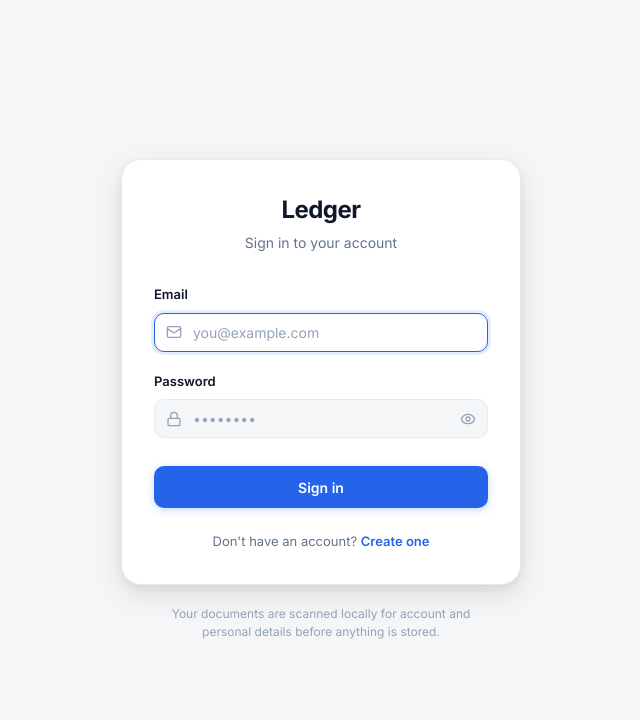
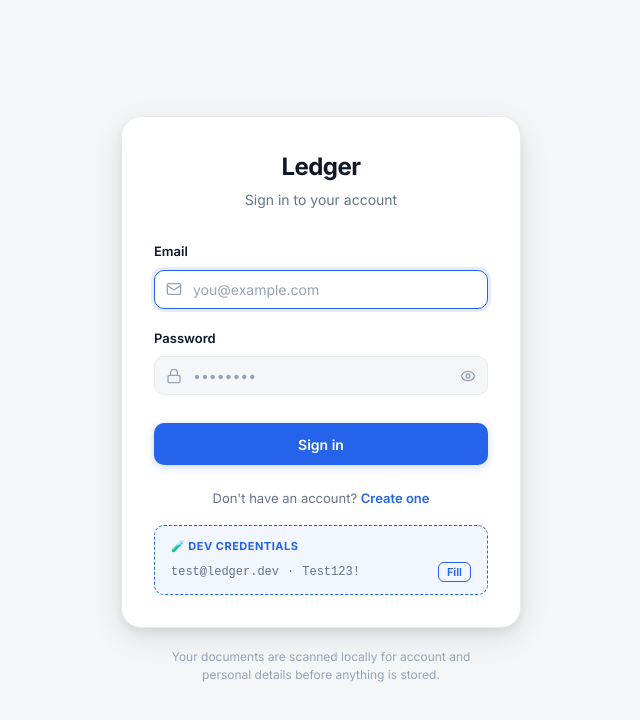
Before and after one commit to LKONDETI/expense-tracker, a React (Vite) app in the folder ledger/: page /login in a window 1280 px wide. Shown: the top 720 px of the page, without its empty margins (319-959 px from the left). Built offline with nearby package versions, Linux system fonts and the light colour scheme; no server answers.

Commit message:
feat: dev credentials hint on Login page
- Shows test@ledger.dev / Test123! only in dev mode (import.meta.env.DEV)
- Fill button auto-populates the form fields on click
- Automatically hidden in production builds
- Test account created in Neon DB

```diff
--- a/ledger/src/index.css
+++ b/ledger/src/index.css
@@ -1352,6 +1352,52 @@
   line-height: 1.5;
 }
 
+/* Dev-only test credentials hint */
+.auth-dev-hint {
+  margin-top: var(--space-4);
+  background: rgba(37, 99, 235, 0.06);
+  border: 1px dashed var(--color-brand);
+  border-radius: var(--radius-md);
+  padding: var(--space-3) var(--space-4);
+}
+
+.auth-dev-hint-label {
+  font-size: 11px;
+  font-weight: 700;
+  color: var(--color-brand);
+  text-transform: uppercase;
+  letter-spacing: 0.5px;
+  margin-bottom: var(--space-2);
+}
+
+.auth-dev-hint-row {
+  display: flex;
+  align-items: center;
+  gap: var(--space-2);
+  font-size: 12px;
+  font-family: monospace;
+  color: var(--color-text-secondary);
+}
+
+.auth-dev-fill-btn {
+  margin-left: auto;
+  font-size: 11px;
+  font-weight: 600;
+  font-family: var(--font-sans);
+  color: var(--color-brand);
+  background: none;
+  border: 1px solid var(--color-brand);
+  border-radius: var(--radius-sm);
+  padding: 2px 8px;
+  cursor: pointer;
+  transition: background var(--transition-fast), color var(--transition-fast);
+}
+
+.auth-dev-fill-btn:hover {
+  background: var(--color-brand);
+  color: white;
+}
+
 /* --- Sidebar Logout Button --------------------------------- */
 .sidebar-logout-btn {
   display: flex;
--- a/ledger/src/pages/Login/Login.jsx
+++ b/ledger/src/pages/Login/Login.jsx
@@ -126,6 +126,25 @@
             Create one
           </Link>
         </p>
+
+        {/* ── Dev-only test credentials hint ── */}
+        {import.meta.env.DEV && (
+          <div className="auth-dev-hint">
+            <p className="auth-dev-hint-label">🧪 Dev credentials</p>
+            <div className="auth-dev-hint-row">
+              <span>test@ledger.dev</span>
+              <span>·</span>
+              <span>Test123!</span>
+              <button
+                type="button"
+                className="auth-dev-fill-btn"
+                onClick={() => setForm({ email: 'test@ledger.dev', password: 'Test123!' })}
+              >
+                Fill
+              </button>
+            </div>
+          </div>
+        )}
       </div>
 
       {/* Privacy note */}
```
